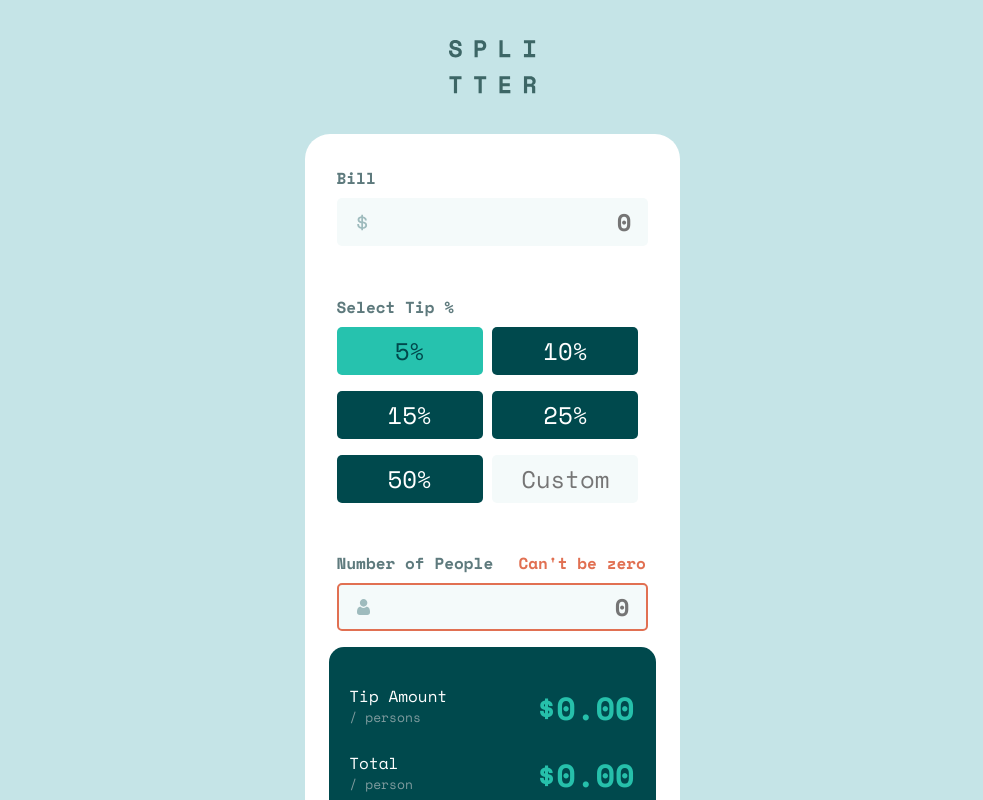
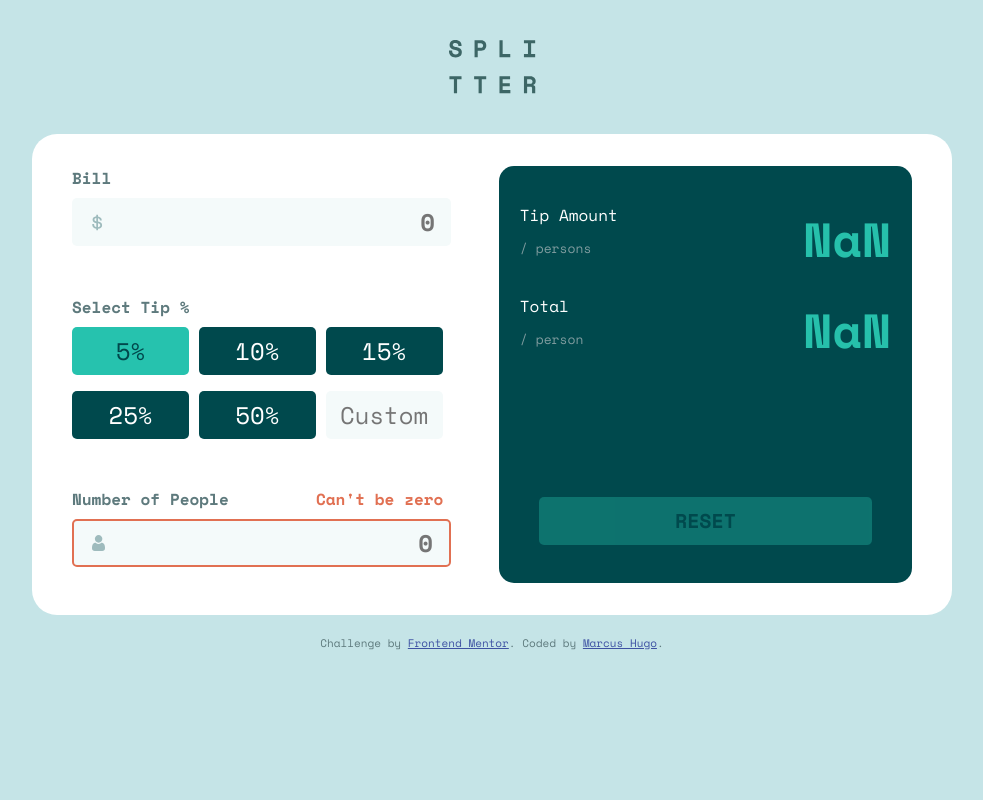
Before and after one commit to marcus-hugo/tip-calculator-app-main, a plain HTML site: page index.html in a window 1280 px wide. Both pictures are taken after a click on the button "5%". Shown: the top 800 px of the page, without its empty margins (148-1131 px from the left). Drawn offline with nearby package versions, Linux system fonts and the light colour scheme.

Commit message:
added Math.trunc

```diff
--- a/app/app.js
+++ b/app/app.js
@@ -1,12 +1,16 @@
+
 // Global variables
+
 const bill = document.getElementById('bill');
 const buttons = document.querySelectorAll('.percent-button');
 const customButton = document.getElementById('custom');
 const numOfPeople = document.getElementById('num-people');
 const headingError = document.querySelector('.num-error');
 const resetButton = document.getElementById('reset');
+const tipDisplay = document.getElementById('tip-value');
+const totalDisplay = document.getElementById('total-value');
 
-// Iterate over buttons:
+// Loop over buttons:
     // get % when button is clicked
     // divide total by number of persons = total per person
     // divide % by number of persons = tip per person
@@ -19,26 +23,33 @@ for (let button of buttons) {
     this.classList.add('clicked');
 
     // convert button text to a decimal number
-    const buttonPercent = (parseInt(button.innerText, 10) * 0.01);
+    const buttonPercent = (parseFloat(button.innerText, 10) * 0.01);
 
     // convert bill value to a number
-    const billValue = parseInt(bill.value, 10);
+    const billValue = parseFloat(bill.value);
+
+    const numPeople = parseInt(numOfPeople.value, 10);
 
     // multiply buttonPercent by billValue to get total tip amount
     const totalTip = buttonPercent * billValue;
 
-    // divide totalTip by numOfPeople to get total tip per person
-    const tipPerPerson = (totalTip / parseInt(numOfPeople.value, 10));
+    /* divide totalTip by numOfPeople to get total tip per person
+    this helped with keeping the decimals from being rounded
+    https://stackoverflow.com/questions/10808671/javascript-how-to-prevent-tofixed-from-rounding-off-decimal-numbers */
+
+    const tipPerPerson = (Math.trunc((totalTip / numPeople)*100)) / 100;
 
     // get the total bill per person
-    const totalPerPerson = (billValue / parseInt(numOfPeople.value, 10));
+    const totalPerPerson = (billValue / numOfPeople.value).toFixed(2);
 
     // Toggling error styling
+
     if (numOfPeople.value === '') {
         numOfPeople.classList.add('error');
         headingError.style.visibility = 'visible';
         reset.style.opacity = '0.35';
-        tipAmount.innerText = '0.00'
+        tipDisplay.innerText = '0.00';
+        totalDisplay.innerText = '0.00';
     } else if (numOfPeople.value !== '') {
         numOfPeople.classList.remove('error');
         headingError.style.visibility = 'hidden';
@@ -47,20 +58,24 @@ for (let button of buttons) {
     }
 
     // update the tip amount per person in calculation display
-    document.getElementById('tip-value').innerText = tipPerPerson.toFixed(2)
+    tipDisplay.innerText = tipPerPerson;
 
     // update the total per person in calculation display
-    document.getElementById('total-value').innerText = totalPerPerson.toFixed(2)
+    totalDisplay.innerText = totalPerPerson;
+
     })
 }
 
-// get the value from the custom input
-// this helped with adding two event listeners: https://gomakethings.com/listening-to-multiple-events-in-vanilla-js/
+/* get the value from the custom input
+ this helped with adding two event listeners:
+ https://gomakethings.com/listening-to-multiple-events-in-vanilla-js/ */
+
 const customButtonEvents = function() {
-    const customValue = (parseInt(customButton.value, 10) * 0.01);
-    const billValue = parseInt(bill.value, 10);
+    const customValue = (parseFloat(customButton.value, 10) * 0.01);
+    const billValue = parseFloat(bill.value, 10);
+    const numPeople = parseInt(numOfPeople.value, 10);
     const totalTip = customValue * billValue;
-    const tipPerPerson = (totalTip / numOfPeople.value);
+    const tipPerPerson = (Math.trunc((totalTip / numPeople)*100)) / 100;
     const totalPerPerson = (billValue / numOfPeople.value);
 
     if (numOfPeople.value === '') {
@@ -75,10 +90,9 @@ const customButtonEvents = function() {
         reset.style.cursor = 'pointer';
     }
 
-    document.getElementById('tip-value').innerText = tipPerPerson.toFixed(2)
-    document.getElementById('total-value').innerText = totalPerPerson.toFixed(2)
+    tipDisplay.innerText = tipPerPerson;
+    totalDisplay.innerText = totalPerPerson;
 }
-
 // add event listener, pass in the event type, and call the function
 customButton.addEventListener('input', customButtonEvents);
 customButton.addEventListener('click', customButtonEvents);
--- a/css/styles.css
+++ b/css/styles.css
@@ -110,7 +110,7 @@ header img {
 .calculator-container {
     background: var(--white);
     border-radius: 25px 25px 0 0;
-    max-width: 375px;
+    width: 375px;
     margin: 0 auto;
     padding-bottom: 1.8rem;
 }
@@ -275,3 +275,56 @@ button {
 .attribution a {
     color: hsl(228, 45%, 44%);
 }
+
+/******** Desktop Layout */
+
+@media (min-width: 1080px) {
+    .calculator-container {
+        display: flex;
+        justify-content: center;
+        gap: 48px;
+        width: 920px;
+        height: 481px;
+        border-radius: 25px;
+        padding: 0;
+    }
+
+    .inputs-container {
+        width: 379px;
+        height: 388px;
+        margin: 0;
+    }
+
+    .percent-button, #custom {
+        width: 117px;
+    }
+
+    #bill, #num-people {
+        width: 379px;
+    }
+
+    .num-error {
+        left: 244px;
+        bottom: 11px;
+    }
+
+    .calculations-container {
+        width: 413px;
+        height: 417px;
+        margin: 0;
+        padding: 0;
+        align-self: center;
+        position: relative;
+    }
+
+    #tip-value, #total-value {
+        font-size: 48px;
+    }
+
+    #reset {
+        width: 333px;
+        position: relative;
+        top: 101px;
+        left: 18px;
+    }
+}
```
